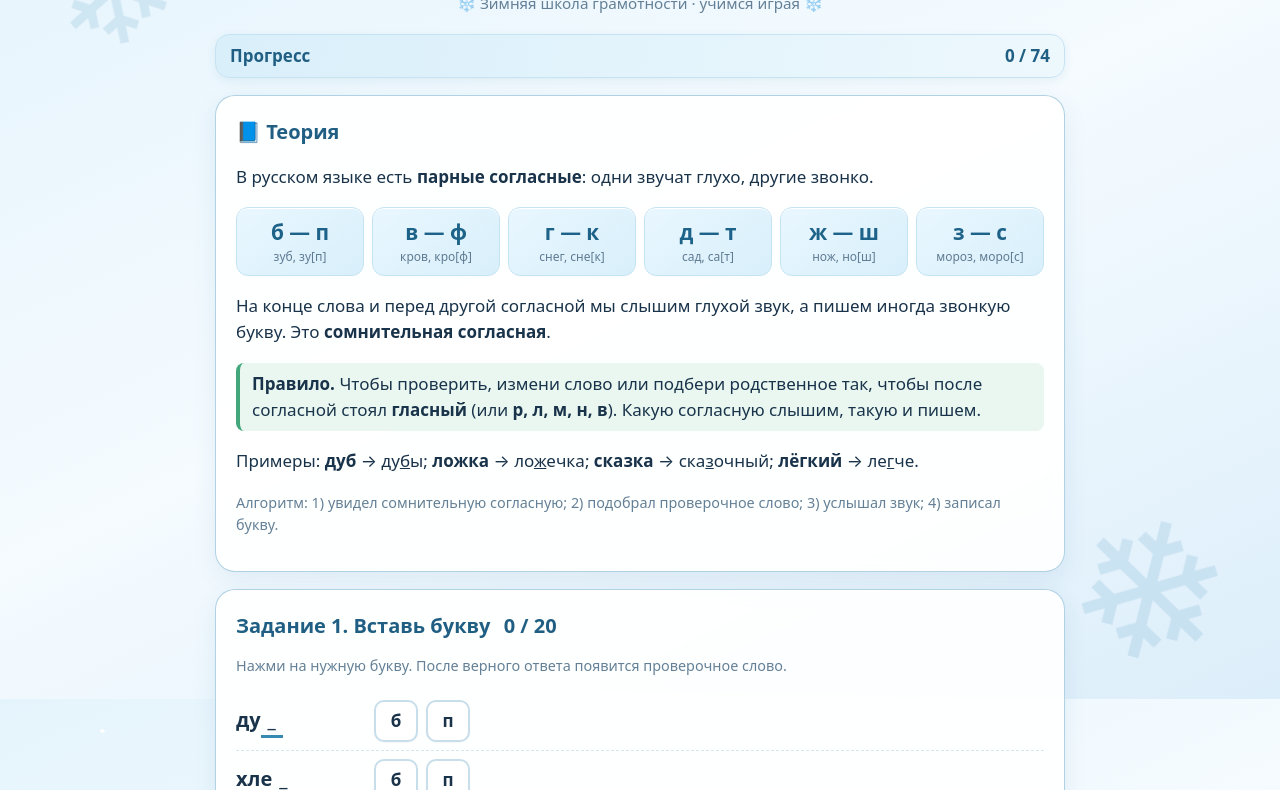
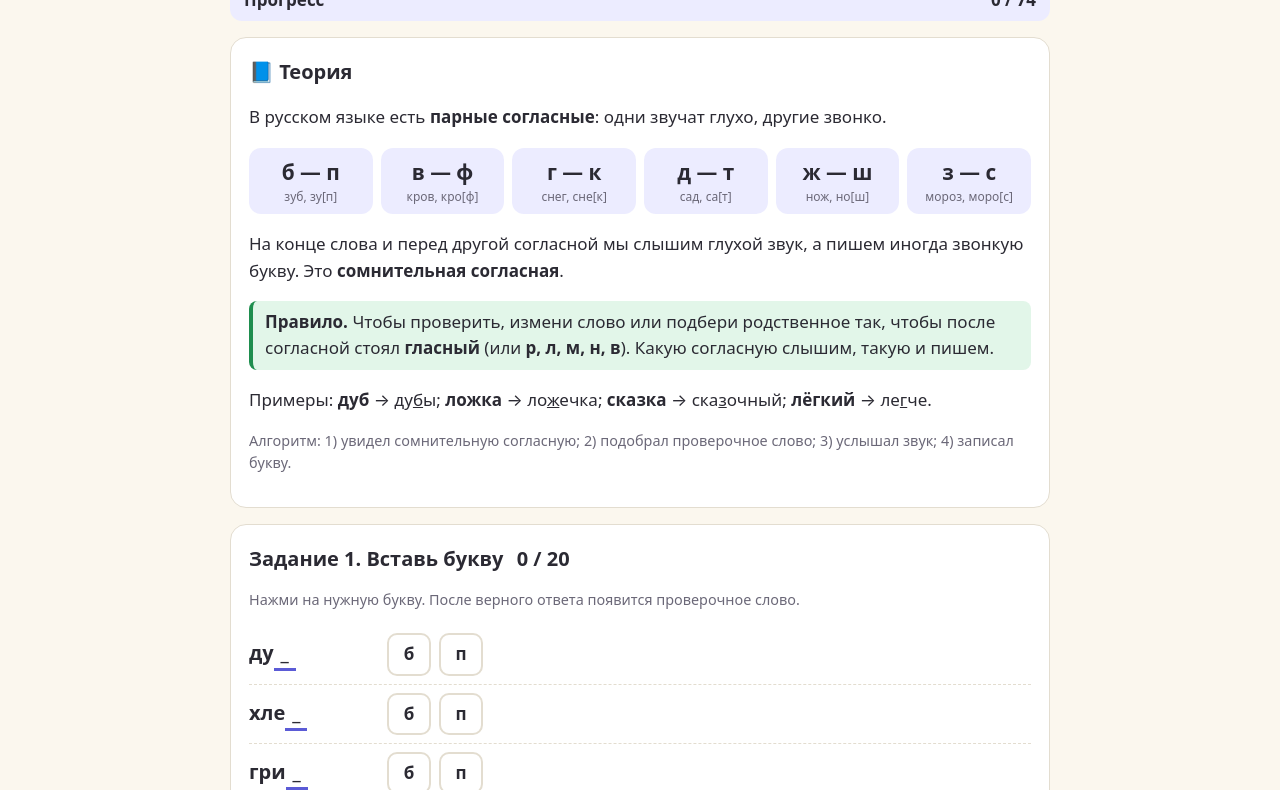
Before and after one commit to rusinovanatali24-jpg/Parniy_soglasniy, a plain HTML site: page index.html in a window 1280 px wide. Shown: the part 101-891 px from the top of the page. Drawn offline with Linux system fonts and the light colour scheme.

Commit message:
index.html

```diff
--- a/index.html
+++ b/index.html
@@ -33,84 +33,11 @@ textarea{width:100%;box-sizing:border-box;min-height:80px}
 .hint{color:var(--mut);font-size:.9rem}.res{font-weight:700;margin-left:8px}
 .text{font-size:1.15rem;line-height:2.2}
 details{margin-top:10px}
-
-/* Зимнее оформление — функциональность заданий и проверок сохранена */
-:root{
-  --bg:#eaf5fc;--card:rgba(255,255,255,.92);--ink:#19334a;--mut:#5f7b91;
-  --acc:#287eae;--accbg:#dff1fb;--ok:#21845b;--okbg:#e2f6ed;
-  --bad:#bd4d5b;--badbg:#fde9ec;--line:#c9e0ee;
-}
-body{
-  background:
-    radial-gradient(ellipse at 8% 4%,rgba(255,255,255,.98) 0 2px,transparent 3px),
-    radial-gradient(ellipse at 92% 12%,rgba(255,255,255,.9) 0 3px,transparent 4px),
-    linear-gradient(155deg,#e5f4fc 0%,#f5fbff 48%,#dceefa 100%);
-  background-attachment:fixed;
-}
-body:before,body:after{
-  content:"❄";position:fixed;z-index:0;pointer-events:none;color:rgba(75,151,190,.16);
-  font-size:150px;line-height:1;
-}
-body:before{top:12px;left: max(-25px,calc((100vw - 1050px)/2 - 65px));transform:rotate(-12deg)}
-body:after{right:max(-25px,calc((100vw - 1050px)/2 - 65px));bottom:18px;font-size:190px;transform:rotate(14deg)}
-main{position:relative;z-index:1;max-width:850px;padding:22px 18px 40px}
-h1{
-  color:#155477;text-align:center;font-size:clamp(1.55rem,4vw,2.15rem);
-  line-height:1.25;margin:18px 0 22px;text-shadow:0 2px 0 #fff;
-}
-h1:before{content:"❄  ";color:#58a5cc}
-h1:after{content:"  ❄";color:#58a5cc}
-.card{
-  background:var(--card);border:1px solid rgba(151,195,218,.75);
-  border-radius:20px;padding:20px;margin:17px 0;
-  box-shadow:0 8px 24px rgba(44,105,139,.09),inset 0 1px 0 #fff;
-  backdrop-filter:blur(7px);
-}
-.card h2{color:#205f83}
-.bar{
-  background:linear-gradient(100deg,#d9effa,#edf8fd);
-  color:#205f83;border:1px solid #c6e3f2;border-radius:14px;
-  box-shadow:0 3px 10px rgba(44,105,139,.08);
-}
-.pair{
-  background:linear-gradient(145deg,#e9f7ff,#d8effb);
-  color:#1d6288;border:1px solid #c5e4f3;
-  box-shadow:inset 0 1px 0 #fff;
-}
-.tip{background:#e9f7f0;border-left-color:#42a77b}
-button,select,input,textarea{
-  border-color:#c8deeb;background:#fff;color:#19334a;
-  box-shadow:0 1px 2px rgba(35,91,124,.04);
-}
-button{transition:transform .12s ease,box-shadow .12s ease,border-color .12s ease}
-button:hover:not(:disabled){transform:translateY(-1px);box-shadow:0 4px 10px rgba(42,111,151,.13)}
-button:focus-visible,select:focus-visible,input:focus-visible,textarea:focus-visible{
-  outline:3px solid rgba(56,145,190,.28);outline-offset:2px
-}
-button.main{
-  background:linear-gradient(135deg,#318fbd,#216e9a);border-color:#287da8;color:#fff;
-  border-radius:12px;padding:8px 16px;box-shadow:0 4px 10px rgba(36,112,153,.18)
-}
-button.good,input.good,select.good{background:var(--okbg);border-color:var(--ok)}
-button.bad,input.bad,select.bad{background:var(--badbg);border-color:var(--bad)}
-.gap{border-color:#368ab4}
-.row{border-bottom-color:#d6e7f0}
-details summary{cursor:pointer;color:#286e93;font-weight:600}
-textarea{background:rgba(255,255,255,.96)}
-.hint{color:#648096}
-@media(max-width:520px){
-  main{padding:14px 12px 28px}
-  .card{padding:15px;border-radius:17px}
-  .w{min-width:105px}
-  body:before,body:after{font-size:90px;opacity:.65}
-}
-
 </style>
 </head>
 <body>
 <main>
 <h1>✏️ Парные согласные в корне слова</h1>
-<p style="text-align:center;color:#648096;margin:-12px 0 18px;font-size:.95rem">❄️ Зимняя школа грамотности · учимся играя ❄️</p>
 <div class="bar"><span>Прогресс</span><span id="total">0 / 0</span></div>
 
 <section class="card">
@@ -128,7 +55,7 @@ textarea{background:rgba(255,255,255,.96)}
 </section>
 
 <section class="card"><h2>Задание 1. Вставь букву <span class="res" id="r1"></span></h2><p class="hint">Нажми на нужную букву. После верного ответа появится проверочное слово.</p><div id="t1"></div></section>
-<section class="card"><h2>Задание 2. Подбери проверочное слово <span class="res" id="r2"></span></h2><p class="hint">Впиши родственное слово, где согласная стоит перед гласным.</p><div id="t2"></div><button class="main" onclick="chk2()">Проверить</button></section>
+<section class="card"><h2>Задание 2. Подбери проверочное слово <span class="res" id="r2"></span></h2><p class="hint">Впиши родственное слово, где согласная стоит перед гласным. Если слово можно понять по-разному, подойдёт любой верный вариант.</p><div id="t2"></div><button class="main" onclick="chk2()">Проверить</button></section>
 <section class="card"><h2>Задание 3. Выбери правильное написание <span class="res" id="r3"></span></h2><div id="t3"></div></section>
 <section class="card"><h2>Задание 4. Объёмное: вставь буквы в тексте <span class="res" id="r4"></span></h2><div class="text" id="t4"></div><button class="main" onclick="chk4()">Проверить текст</button></section>
 <section class="card"><h2>Задание 5. Слово и проверочное слово <span class="res" id="r5"></span></h2><p class="hint">Выбери для каждого слова верную проверку.</p><div id="t5"></div><button class="main" onclick="chk5()">Проверить</button></section>
@@ -154,9 +81,9 @@ D1.forEach(([a,o,b,ans,chk])=>{
  $('#t1').append(r)});upd(1,0,20);
 
 // 2
-const D2=[['голу_ь','б',['голуби','голубка']],['дру_','г',['друзья','дружить','дружок']],['обе_','д',['обеды','обедать']],['цве_','т',['цветы','цветок','цвести']],['гара_','ж',['гаражи']],['ле_','с',['леса','лесок','лесной']],['ро_','г',['рога']],['мос_','т',['мосты','мостик']],['моро_','з',['морозы','морозный']],['жу_','к',['жуки','жучок']],['гу_ь','с',['гуси','гусята']],['наро_','д',['народы','народный']]];
+const D2=[['голу_ь','б',['голуби','голубка']],['дру_','г',['друга','другу','другом','подруга']],['обе_','д',['обеды','обедать']],['цве_','т',['цвета','цвету','цветом','цвете']],['гара_','ж',['гаражи']],['ле_','с',['леса','лесок','лесной','льда:д','льды:д','ледок:д','ледяной:д','льва:в','львы:в']],['ро_','г',['рога','ржи:ж','ржаной:ж','рта:т','рты:т','рода:д','рва:в']],['мос_','т',['мосты','мостик']],['моро_','з',['морозы','морозный']],['жу_','к',['жуки','жучок']],['гу_ь','с',['гуси','гусята']],['наро_','д',['народы','народный']]];
 D2.forEach(([w,l,a],i)=>$('#t2').append(el(`<div class="row"><span class="w">${w}</span><input id="i2_${i}" autocomplete="off" placeholder="проверочное слово"><span class="hint" id="h2_${i}"></span></div>`)));
-function chk2(){let n=0;D2.forEach(([w,l,a],i)=>{const e=$('#i2_'+i),ok=a.map(N).includes(N(e.value));if(ok)n++;e.className=ok?'good':'bad';$('#h2_'+i).textContent=ok?'Буква «'+l+'»':'Например: '+a[0]+' → «'+l+'»'});upd(2,n,12)}
+function chk2(){let n=0;D2.forEach(([w,l,a],i)=>{const e=$('#i2_'+i),v=N(e.value),m=a.map(x=>x.split(':')).find(x=>N(x[0])===v),ok=!!m;if(ok)n++;e.className=ok?'good':'bad';$('#h2_'+i).textContent=ok?'Буква «'+(m[1]||l)+'»':'Например: '+a[0]+' → «'+l+'»'+(a.some(x=>x.includes(':'))?' (возможны и другие слова)':'')});upd(2,n,12)}
 
 // 3
 const D3=[['Бабушка испекла вкусный','пирог','пирок'],['В саду растёт крепкий','дуб','дуп'],['На зелёном','луг','лук'],['Утром выпал первый','снег','снек'],['В корзинке лежал белый','гриб','грип'],['У дома цветёт','сад','сат'],['Положи в суп','ложку','лошку'],['Мама рассказала мне','сказку','скаску'],['Это очень','лёгкая','лёкая'],['Надень тёплую','шапку','шабку']];
```
